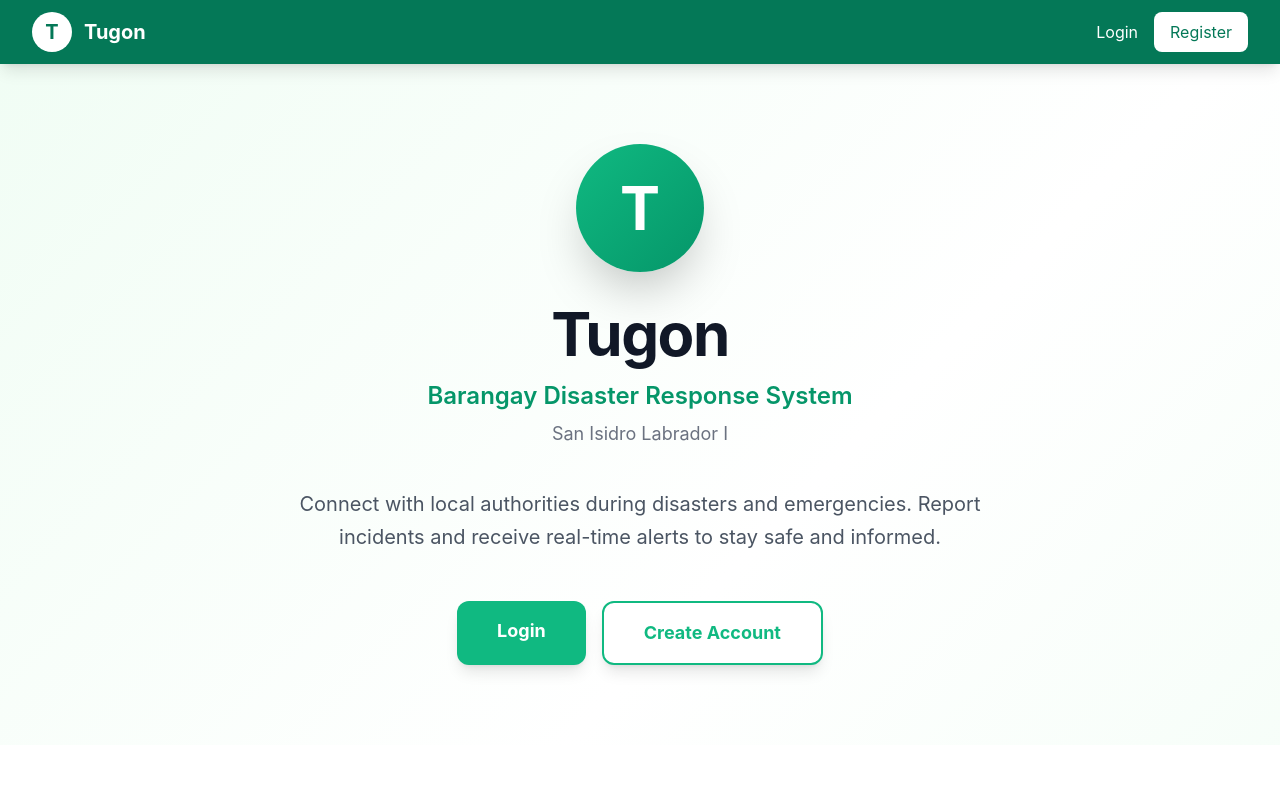
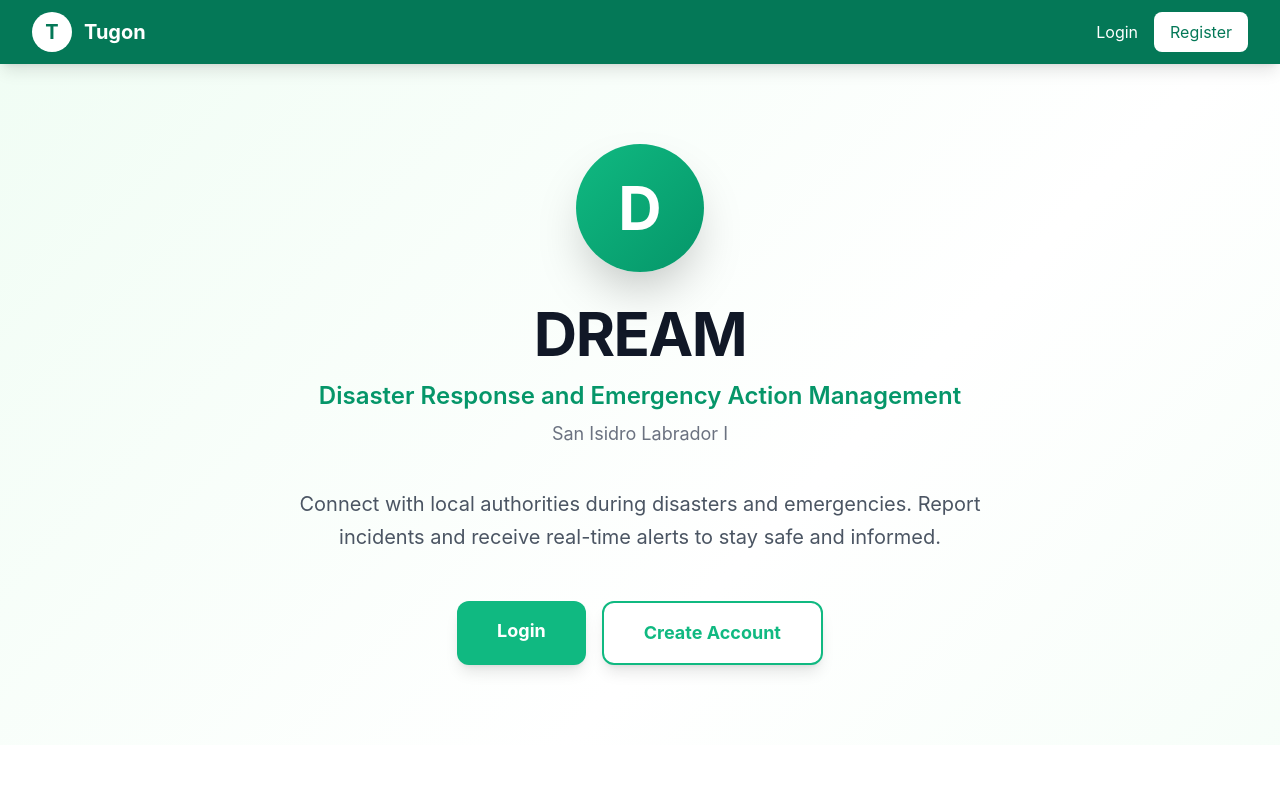
Before and after one commit to LeeDev428/RespondaPH, a React (Vite) app in the folder web/: page / in a window 1280 px wide. Shown: the top 800 px of the page. Built offline with nearby package versions, Linux system fonts and the light colour scheme.

Commit message:
Update LandingPage.jsx

```diff
--- a/web/src/pages/LandingPage.jsx
+++ b/web/src/pages/LandingPage.jsx
@@ -13,15 +13,15 @@ const LandingPage = () => {
           <div className="text-center">
             <div className="flex justify-center mb-8">
               <div className="w-32 h-32 bg-gradient-to-br from-lgu-green-500 to-lgu-green-600 rounded-full flex items-center justify-center shadow-2xl transform hover:scale-105 transition-transform duration-300">
-                <span className="text-white font-bold text-6xl">T</span>
+                <span className="text-white font-bold text-6xl">D</span>
               </div>
             </div>
 
             <h1 className="text-6xl font-bold text-gray-900 mb-4 tracking-tight">
-              Tugon
+              DREAM
             </h1>
             <p className="text-2xl text-lgu-green-600 font-semibold mb-2">
-              Barangay Disaster Response System
+              Disaster Response and Emergency Action Management
             </p>
             <p className="text-lg text-gray-500 mb-10">
               San Isidro Labrador I
```
